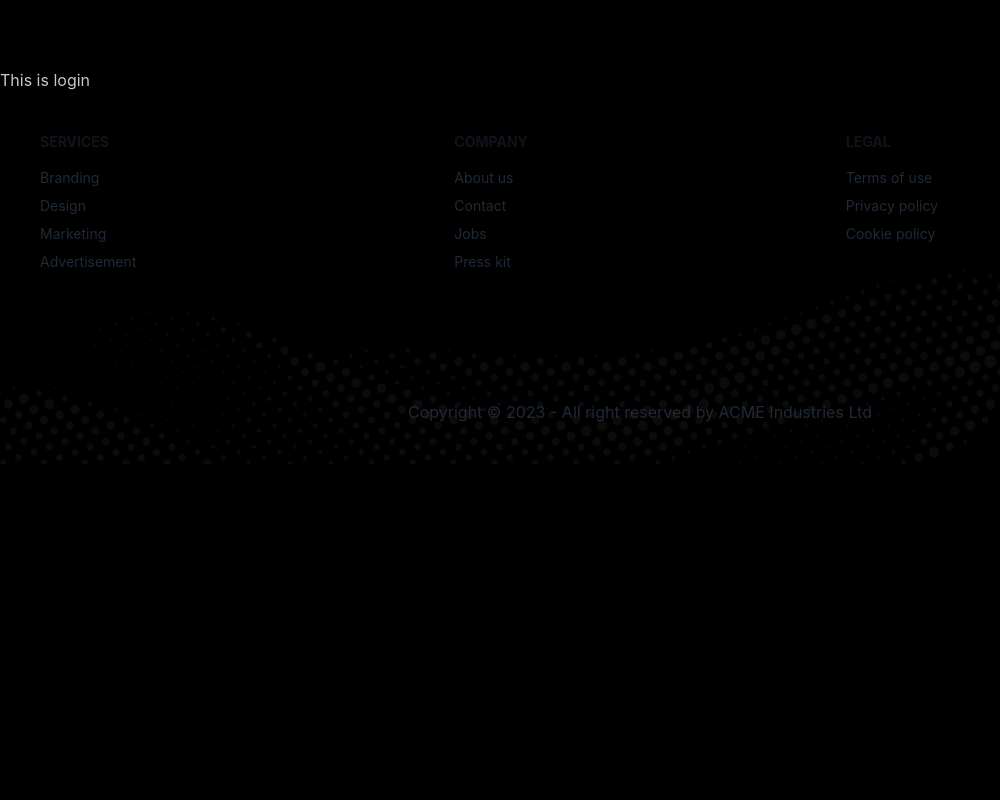
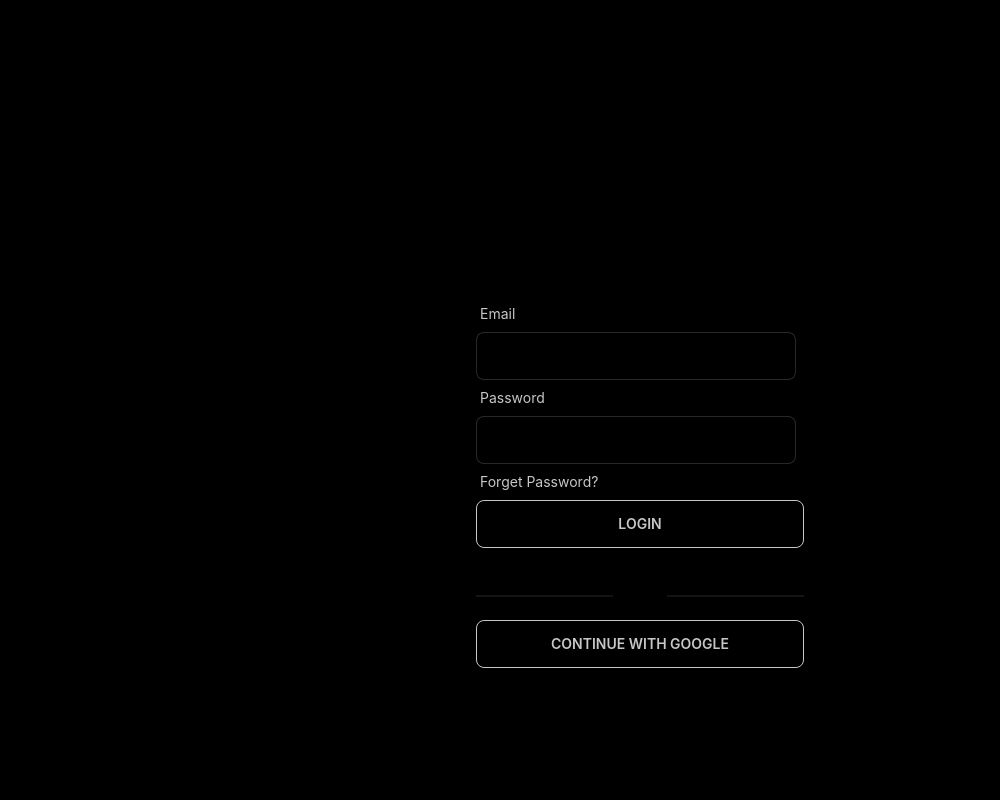
Before and after one commit to Ikramul-Mahin/doctors-portal-clientside, a React (Create React App) app: page /login in a window 1280 px wide. Shown: the top 800 px of the page, without its empty margins (0-1000 px from the left). Built offline with nearby package versions, Linux system fonts and the light colour scheme.

Commit message:
1 video done

```diff
--- a/package.json
+++ b/package.json
@@ -10,6 +10,7 @@
     "react": "^18.2.0",
     "react-day-picker": "^8.8.2",
     "react-dom": "^18.2.0",
+    "react-hook-form": "^7.47.0",
     "react-router-dom": "^6.14.0",
     "react-scripts": "5.0.1",
     "web-vitals": "^2.1.4"
--- a/src/pages/Login/Login.js
+++ b/src/pages/Login/Login.js
@@ -1,9 +1,74 @@
-import React from 'react';
+import React, { useContext, useState } from 'react';
+import { Link } from 'react-router-dom';
+import { useForm } from 'react-hook-form';
+// import { Link, useLocation, useNavigate } from 'react-router-dom';
+// import { AuthContext } from '../../contexts/AuthProvider';
+// import useToken from '../../hooks/useToken';
 
 const Login = () => {
+    const { register, formState: { errors }, handleSubmit } = useForm();
+    // const { signIn } = useContext(AuthContext);
+    // const [loginError, setLoginError] = useState('');
+    // const [loginUserEmail, setLoginUserEmail] = useState('');
+    // const [token] = useToken(loginUserEmail);
+    // const location = useLocation();
+    // const navigate = useNavigate();
+
+    // const from = location.state?.from?.pathname || '/';
+
+    // if (token) {
+    //     navigate(from, { replace: true });
+    // }
+
+    // const handleLogin = data => {
+    //     console.log(data);
+    //     setLoginError('');
+    //     signIn(data.email, data.password)
+    //         .then(result => {
+    //             const user = result.user;
+    //             console.log(user);
+    //             setLoginUserEmail(data.email);
+    //         })
+    //         .catch(error => {
+    //             console.log(error.message)
+    //             setLoginError(error.message);
+    //         });
+    // }
+
     return (
-        <div>
-            <h2>This is login</h2>
+        <div className='h-[800px] flex justify-center items-center text-black'>
+            <div className='w-96 p-7'>
+                <h2 className='text-xl text-center'>Login</h2>
+                <form >
+                    <div className="form-control w-full max-w-xs text-black">
+                        <label className="label"> <span className="label-text">Email</span></label>
+                        <input type="text"
+                            {...register("email", {
+                                required: "Email Address is required"
+                            })}
+                            className="input input-bordered w-full max-w-xs" />
+                        {/* {errors.email && <p className='text-red-600'>{errors.email?.message}</p>} */}
+                    </div>
+                    <div className="form-control w-full max-w-xs">
+                        <label className="label"> <span className="label-text">Password</span></label>
+                        <input type="password"
+                            {...register("password", {
+                                required: "Password is required",
+                                minLength: { value: 6, message: 'Password must be 6 characters or longer' }
+                            })}
+                            className="input input-bordered w-full max-w-xs" />
+                        <label className="label"> <span className="label-text">Forget Password?</span></label>
+                        {/* {errors.password && <p className='text-red-600'>{errors.password?.message}</p>} */}
+                    </div>
+                    <input className='btn btn-accent w-full' value="Login" type="submit" />
+                    <div>
+                        {/* {loginError && <p className='text-red-600'>{loginError}</p>} */}
+                    </div>
+                </form>
+                <p>New to Doctors Portal <Link className='text-secondary' to="/signup">Create new Account</Link></p>
+                <div className="divider">OR</div>
+                <button className='btn btn-outline w-full'>CONTINUE WITH GOOGLE</button>
+            </div>
         </div>
     );
 };
```
Also changed, not shown: 1 other file (tests, documents, lock files or other folders).
